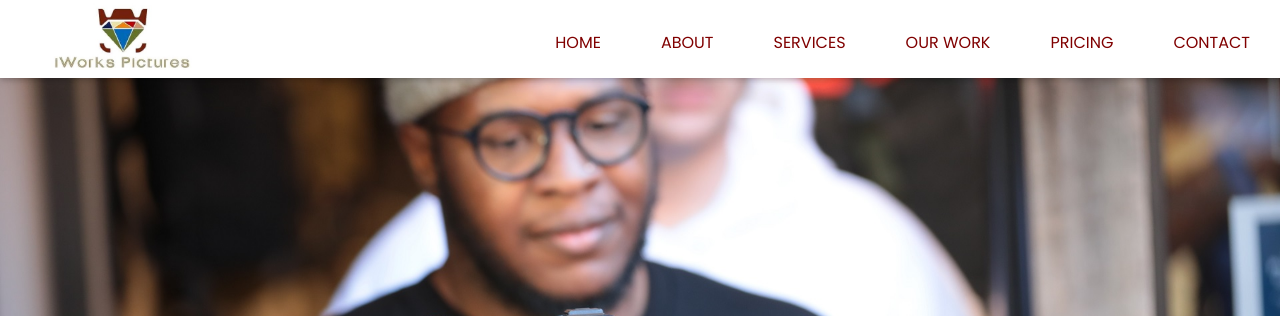
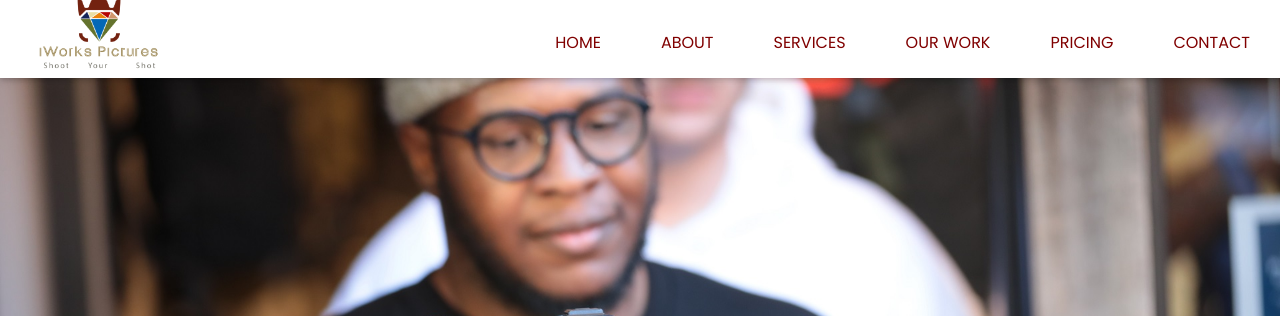
Before and after one commit to SomilaTshapu1/test_iworks-picture, a plain HTML site: page index.html in a window 1280 px wide. Shown: the top 316 px of the page. Drawn offline with nearby package versions, Linux system fonts and the light colour scheme.

Commit message:
Update index.html

```diff
--- a/index.html
+++ b/index.html
@@ -17,7 +17,7 @@
   <div class="w3-bar w3-white w3-card" id="myNavbar">
     <div class="nav-logo">
       <a href="#">
-        <img src="images/FB_IMG_16593747972949375.jpg" height="70" width="1000">
+        <img src="images/IWorks Pictures Final.png" height="70" width="1000">
       </a>
     </div>
     <!-- Right-sided navbar links -->
```
